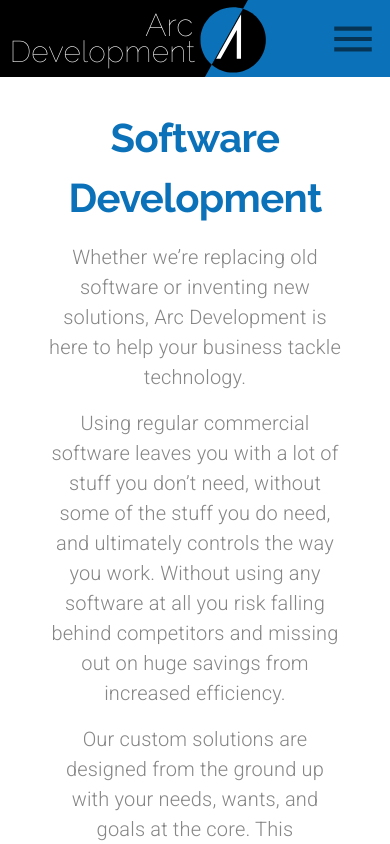
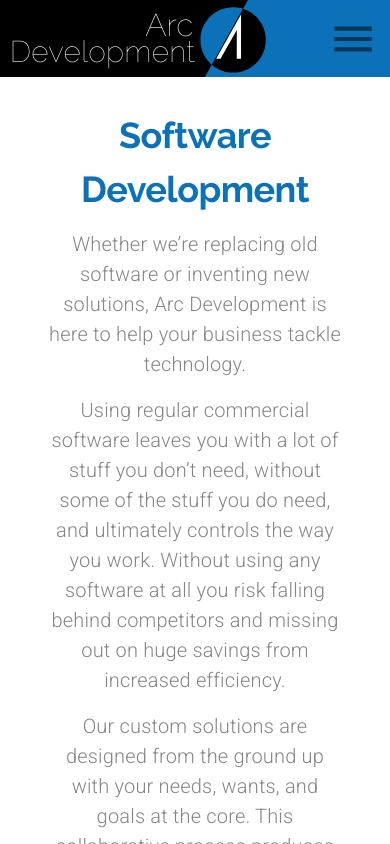
Before and after one commit to ahmet-ustun/arc-develop-clone, a Next.js app: page /software in a window 390 px wide. Shown: the top 844 px of the page. Built offline with nearby package versions, Linux system fonts and the light colour scheme.

Commit message:
Reduce the size of the page title when it matches XS

```diff
--- a/pages/mobile.js
+++ b/pages/mobile.js
@@ -112,6 +112,7 @@ function MobileAppDevelopment({ setTabValue, setItemIndex }) {
             <Typography
               variant="h1"
               align={matchesMD ? "center" : "left"}
+              style={{ fontSize: matchesXS && "2.25em" }}
               gutterBottom
             >
               Mobile App Development
--- a/pages/software.js
+++ b/pages/software.js
@@ -44,6 +44,7 @@ function SoftwareDevelopment({ setTabValue, setItemIndex }) {
 
   const matchesMD = useMediaQuery(theme.breakpoints.down("md"));
   const matchesSM = useMediaQuery(theme.breakpoints.down("sm"));
+  const matchesXS = useMediaQuery(theme.breakpoints.down("xs"));
 
   const documentOptions = {
     loop: true,
@@ -141,6 +142,7 @@ function SoftwareDevelopment({ setTabValue, setItemIndex }) {
             <Typography
               variant="h1"
               align={matchesMD ? "center" : "left"}
+              style={{ fontSize: matchesXS && "2.25em" }}
               gutterBottom
             >
               Software Development
--- a/pages/website.js
+++ b/pages/website.js
@@ -38,6 +38,7 @@ function WebsiteDevelopment({ setTabValue, setItemIndex }) {
 
   const matchesMD = useMediaQuery(theme.breakpoints.down("md"));
   const matchesSM = useMediaQuery(theme.breakpoints.down("sm"));
+  const matchesXS = useMediaQuery(theme.breakpoints.down("xs"));
 
   return (
     <Grid container direction="column">
@@ -102,6 +103,7 @@ function WebsiteDevelopment({ setTabValue, setItemIndex }) {
             <Typography
               variant="h1"
               align={matchesMD ? "center" : "left"}
+              style={{ fontSize: matchesXS && "2.25em" }}
               gutterBottom
             >
               Website Development
```
